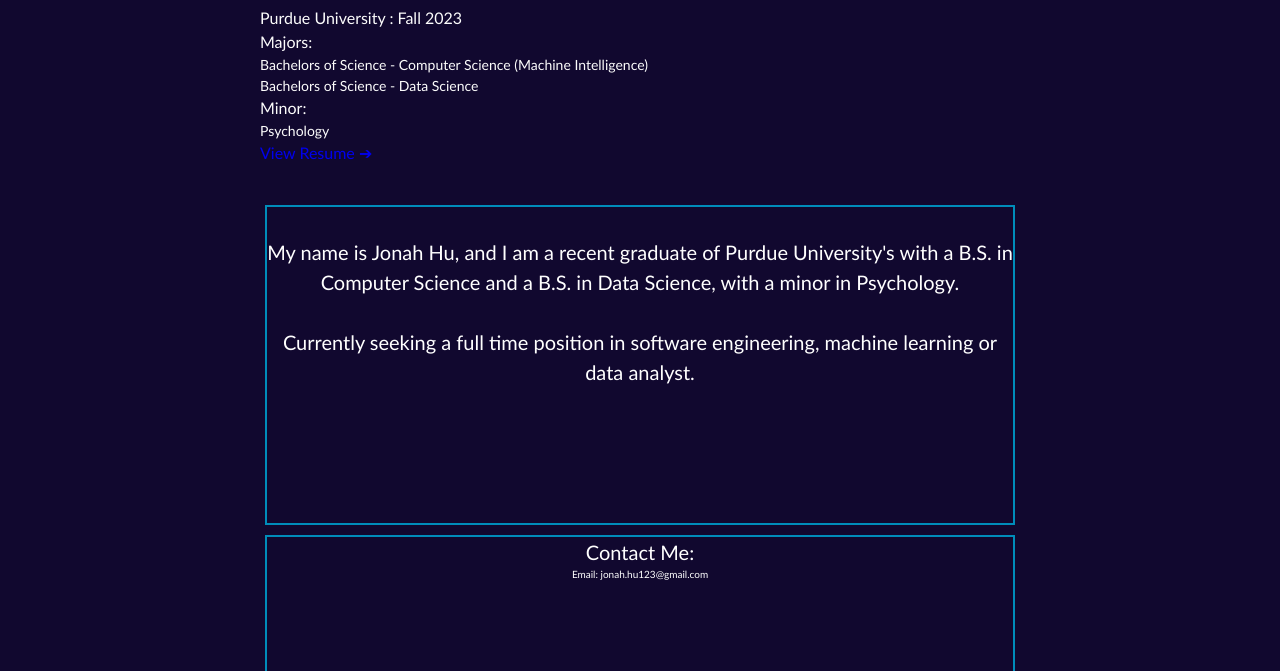
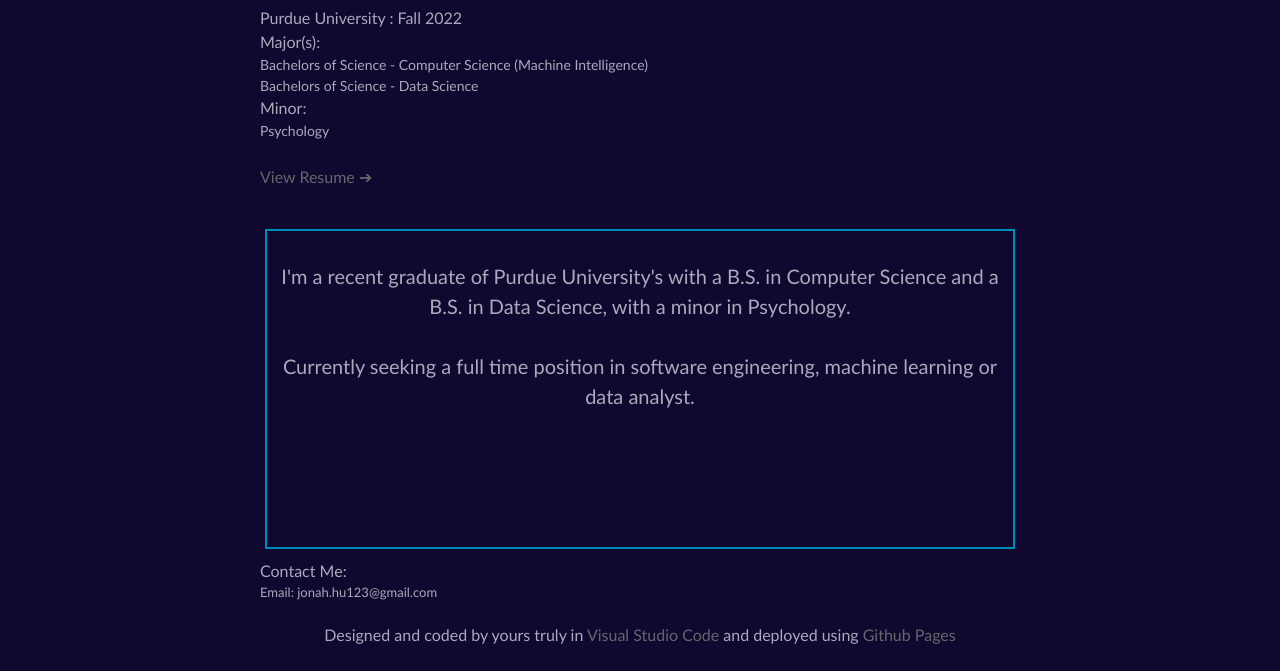
Before and after one commit to Googlenet/Googlenet.github.io, a plain HTML site: page index.html in a window 1280 px wide. Shown: the part 129-800 px from the top of the page. Drawn offline with Linux system fonts and the light colour scheme.

Commit message:
final edit for barebone structure

```diff
--- a/index.html
+++ b/index.html
@@ -45,11 +45,13 @@
 
 		<main>
 			<section>
-				<h1 style="color: #008CBA;">Jonah Hu</h1>
+
 				<p>
-					Purdue University : Fall 2023<br>
+					<h1 style="color: #008CBA;">Jonah Hu</h1>
 
-					Majors:<br>
+					Purdue University : Fall 2022<br>
+
+					Major(s):<br>
 					<p style="font-size: 14px;">
 					Bachelors of Science - Computer Science (Machine Intelligence)<br>
 					Bachelors of Science - Data Science<br>
@@ -58,7 +60,8 @@
 					<p style="font-size: 14px;">
 						Psychology
 					</p>
-					<a href="link to resume" class="right-move-arrow">
+					<p>&nbsp;</p>
+					<a href="https://github.com/Googlenet/personal_website_images/blob/main/Jonah_Hu_Resume_Current.pdf" class="right-move-arrow">
 						View Resume <p>&#10132;</p>
 					</a>
 				</p>
@@ -76,7 +79,7 @@
 					&nbsp;
 				</p>
 				<p>
-					My name is Jonah Hu, and I am a recent graduate of Purdue University's
+					I'm a recent graduate of Purdue University's
 					with a B.S. in Computer Science and a B.S. in Data Science, with a minor
 					in Psychology.
 				</p>
@@ -88,16 +91,24 @@
 					machine learning or data analyst.
 				</p>
 			</div>
+
+			<p>Contact Me:</p>
+			<p style="font-size: 13px;">Email: jonah.hu123@gmail.com</p>
+
+			<!--
 			<div class="section two" id="section2">
 				<p>Contact Me:</p>
 				<p style="font-size: 10px;">Email: jonah.hu123@gmail.com</p>
 
 			</div>
+		-->
+			<!--
 			<div class="section three" id="section3">
 				<a href="https://drive.google.com/file/d/1cwJlRK6zYZ0JyY33Mrm7G7TN7yKCSl2P/view?usp=sharing">
 					<p style="font-size: 10px;">Resume</p>
 				</a>
 			</div>
+			-->
 			<!--
 			<section>
 				<h2>Contact Me</h2>
--- a/style.css
+++ b/style.css
@@ -10,6 +10,7 @@
 /* Global styles */
 a {
 	text-decoration: none;
+	color: #61686b;
 }
 
 a:hover {
@@ -20,7 +21,7 @@
 	font-family: Arial, sans-serif;
 	font-size: 16px;
 	line-height: 1.5;
-	color: #fcfcfc;
+	color: #aba9bb;
 	background-color: #11082f;
 }
 
@@ -44,7 +45,7 @@
 	width: 40px;
     /*-webkit-transition: ease-out 1.2s;
     -moz-transition: ease-out 1.2s;*/
-    transition: ease-out 1.2s;
+    transition: ease-out 0.1s;
 }
 
 
@@ -175,7 +176,7 @@
 
 	/*background-color: #3a398a;*/
 	font-size: 20px;
-	color: white;
+	color: #aba9bb;
 	text-align: center;
 	margin: 10px 5px;
 }
```
